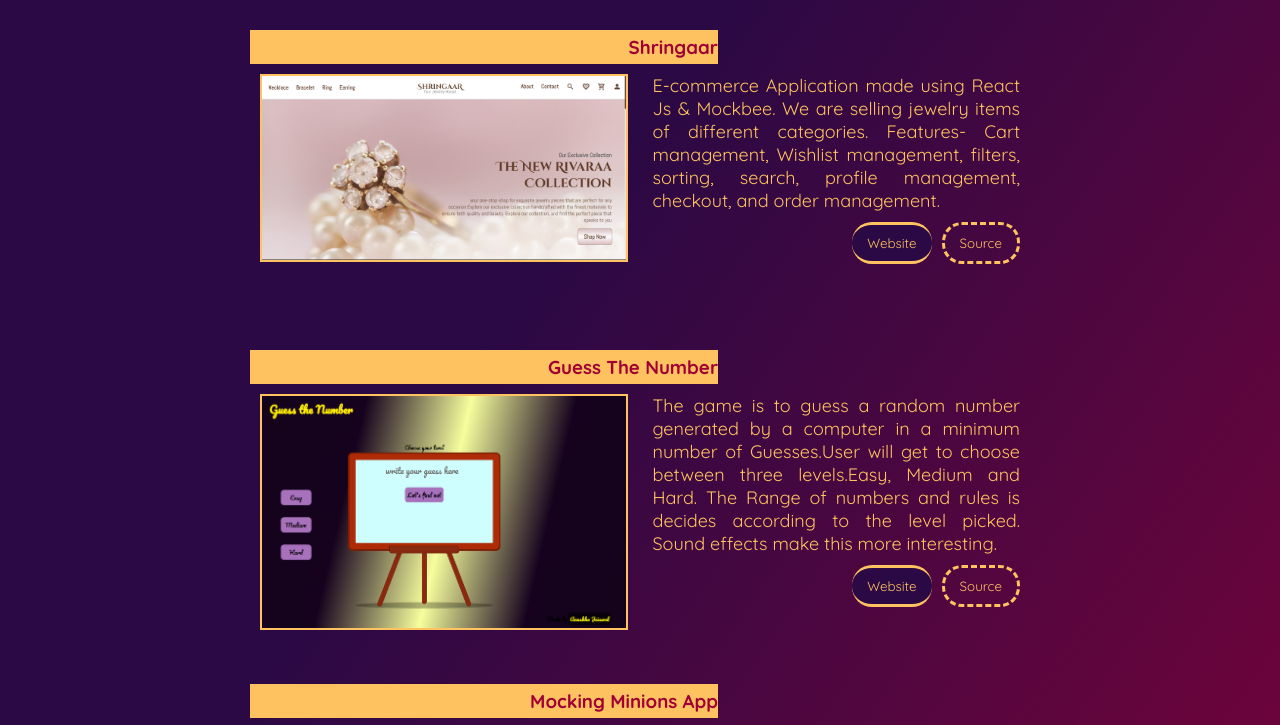
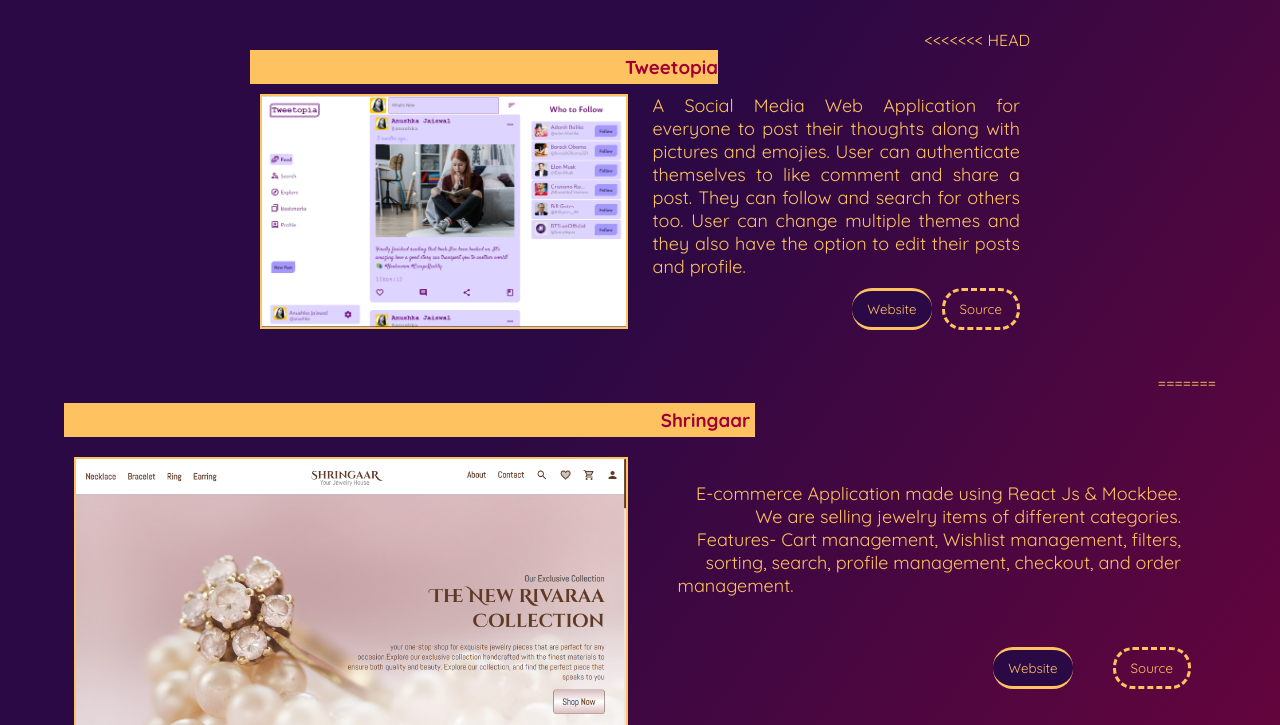
Before and after one commit to Anush79/My_Portfolio, a plain HTML site: page projects.html in a window 1280 px wide. Shown: the part 75-800 px from the top of the page. Drawn offline with Linux system fonts and the light colour scheme; a web font is replaced by a local one.

Commit message:
Added Tweetopia

```diff
--- a/projects.html
+++ b/projects.html
@@ -29,6 +29,30 @@
   <ul id="project_list">
 
     <li class="mark">
+<<<<<<< HEAD
+      <h3>Tweetopia</h3>
+      <div class="mark-content">
+        <div class="mark-img-content"><img src="pictures/tweetopia.png" alt="screenshot of tweetopia" /></div>
+        <div class="mark-text-content">
+          <p id="description">
+            A Social Media Web Application for everyone to post their thoughts along with pictures and emojies.
+            User can authenticate themselves to like comment and share a post. They can follow and search for others too.
+            User can change multiple themes and they also have the option to edit their posts and profile.
+          </p>
+          <div class="btn-wrapper">
+            <button class="btn demo">
+              <a href="https://tweetopiaa.netlify.app/" target="_blank">Website</a>
+            </button>
+            <button class="btn code">
+              <a href="https://github.com/Anush79/socialMedia" target="_blank">Source</a>
+            </button>
+          </div>
+        </div>
+      </div>
+    </li>
+
+
+=======
       <h3>Shringaar</h3>
       <div class="mark-content">
         <div class="mark-img-content"><img src="pictures/shringaar.PNG" alt="" /></div>
@@ -49,6 +73,7 @@
     </li>
 
     <li class="mark">
+>>>>>>> d6e109acacd0f6f90dd458611e20fdb60eab33d4
       <h3>Guess The Number</h3>
       <div class="mark-content">
         <div class="mark-img-content"><img src="pictures/guessTheNum.PNG" alt="" /></div>
```
Also changed, not shown: pictures/tweetopia.png (added).
